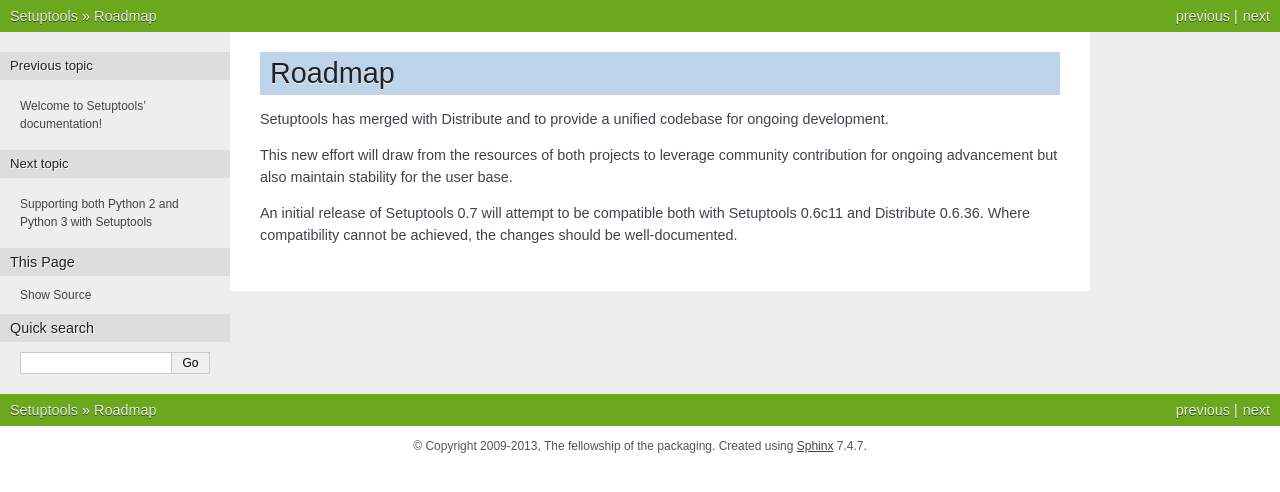
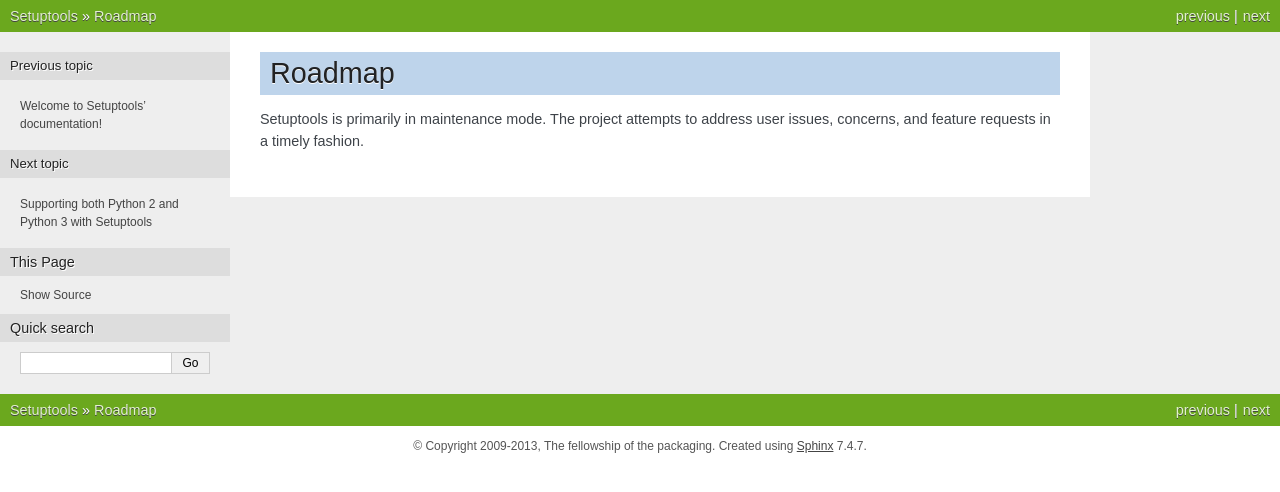
Before and after one commit to Distrotech/setuptools, a Sphinx documentation site: the page built from docs/roadmap.txt, in a window 1280 px wide. Shown: the top 492 px of the page. Built offline with Sphinx 7.4.7, drawn with Linux system fonts in a browser that asks for light colours; the version number is read from the project's files by our own code.

Commit message:
Updated roadmap to reflect current status.

```diff
--- a/docs/roadmap.txt
+++ b/docs/roadmap.txt
@@ -2,13 +2,5 @@
 Roadmap
 =======
 
-Setuptools has merged with Distribute and to provide a unified codebase for
-ongoing development.
-
-This new effort will draw from the resources of both projects to leverage
-community contribution for ongoing advancement but also maintain stability
-for the user base.
-
-An initial release of Setuptools 0.7 will attempt to be compatible both with
-Setuptools 0.6c11 and Distribute 0.6.36. Where compatibility cannot be
-achieved, the changes should be well-documented.
+Setuptools is primarily in maintenance mode. The project attempts to address
+user issues, concerns, and feature requests in a timely fashion.
```
